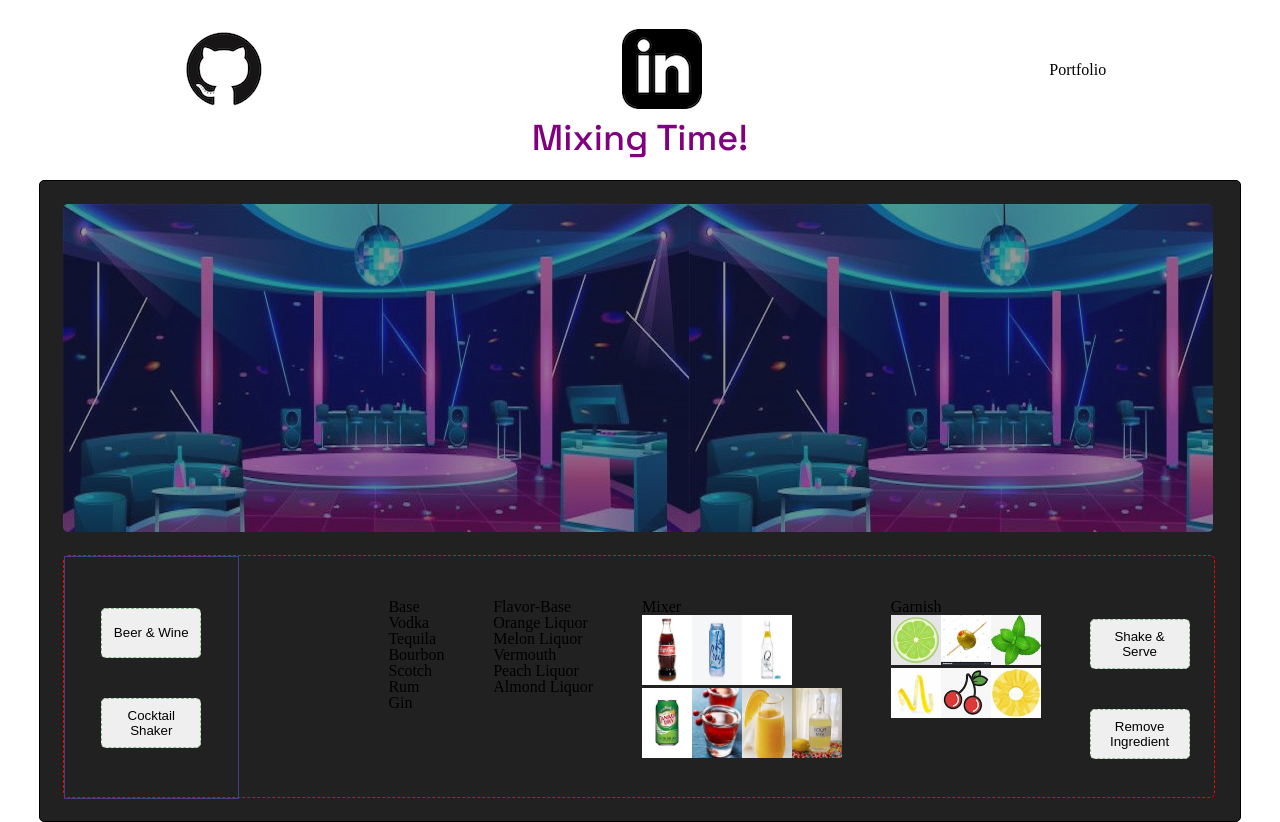
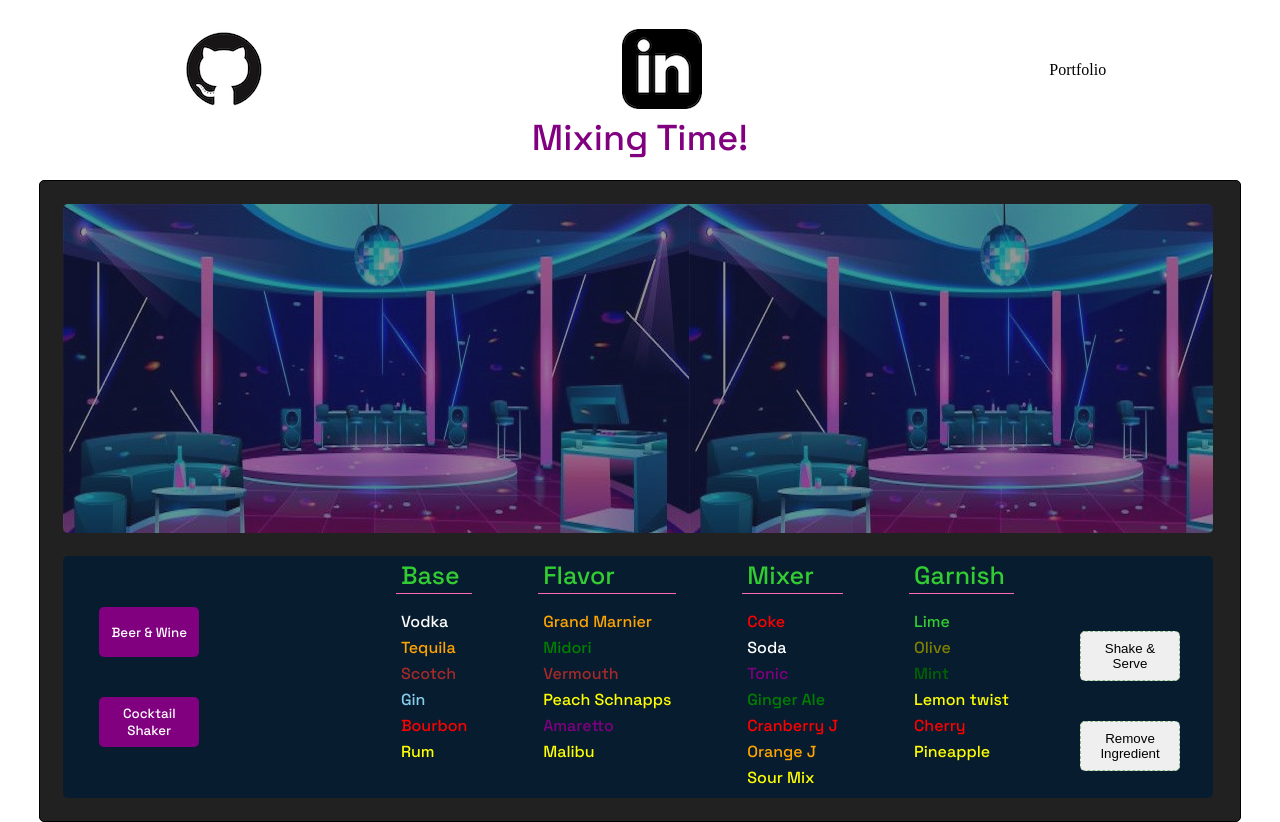
Before and after one commit to alvinc90/Mixing-Time, a website built with webpack: page index.html in a window 1280 px wide. Both pictures are taken after a click on the button "Cocktail Shaker". Built offline with nearby package versions, Linux system fonts and the light colour scheme.

Commit message:
added menu list and styles

```diff
--- a/css/main.css
+++ b/css/main.css
@@ -39,13 +39,13 @@
 }
 
 .game-bar {
-    border: 1px dashed red;
     height: 257px;
     width: 1150px;
     margin-top: 23px;
     margin-left: 23px;
     margin-bottom: 23px;
     border-radius: 5px;
+    background-color: rgb(7, 28, 47);
 }
 
 .game-tab-button-container {
@@ -54,23 +54,28 @@
     align-items: center;
     flex-direction: column;
     overflow: hidden;
-    border: 1px solid darkslateblue;
     width: 15%;
     height: 100%;
+    border-radius: 5px;
 }
 
 .tabButton {
-    border: 1px dashed darkseagreen;
     width: 100px;
     height: 50px;
     margin: 20px 0px;
     border-radius: 5px;
     cursor: pointer;
     outline: none;
+    border: none;
+    background-color: purple;
+    color: white;
+    font-family: 'Space Grotesk', sans-serif;
+    position: relative;
 }
 
 .tabButton:hover {
-  background-color: #ddd;
+  filter: brightness(135%);
+  top: -3px;
 }
 
 .tabcontent-outer-container {
@@ -109,11 +114,11 @@
     color: yellow;
     font-family: 'Space Grotesk', sans-serif;
 }
-.beer-container {
+.beer-container, .wine-container, .mixer-container, .garnish-container, .base-container, .flavor-container {
     margin-top: -40px;
 }
 
-#beer-heading {
+#beer-heading, #wine-heading, #mixer-heading, #garnish-heading, #base-heading, #flavor-heading{
     font-family: 'Space Grotesk', sans-serif;
     color: limegreen;
     padding: 5px;
@@ -122,7 +127,7 @@
     margin-bottom: 15px;
 }
 
-#beer li {
+#beer li, #wine li, #mixer li, #garnish li, #base li, #flavor li {
     color: yellow;
     font-size: 16px;
     font-family: 'Space Grotesk', sans-serif;
@@ -130,8 +135,8 @@
     transition: font-size 0.5s;
 }
 
-#beer li:hover {
-    font-size: 18px;
+#beer li:hover, #wine li:hover, #mixer li:hover, #garnish li:hover, #base li:hover, #flavor li:hover {
+    font-size: 20px;
     cursor: pointer;
     filter: brightness(135%);
 }
--- a/index.html
+++ b/index.html
@@ -40,15 +40,9 @@
                             </ul>
                         </div>
 
-                        <div>
-                            <h3 style="color:yellow">Wine</h3>
+                        <div class="wine-container">
+                            <h3 id="wine-heading">Wine Rack</h3>
                             <ul id="wine">
-                                <li>Opus One</li>
-                                <li>Stag's Leap</li>
-                                <li>Silverado</li>
-                                <li>Robert Mondavi</li>
-                                <li>Cakebread</li>
-                                <li>Dom Perignon</li>
                             </ul>
                         </div>
 
@@ -65,42 +59,27 @@
 
                 <div class="tabcontent-outer-container">
                     <div class="tabcontent-inner-container">
-                        <div>
-                            <h3>Base</h3>
-                            <ul>
-                                <li>Vodka</li>
-                                <li>Tequila</li>
-                                <li>Bourbon</li>
-                                <li>Scotch</li>
-                                <li>Rum</li>
-                                <li>Gin</li>
+                        <div class="base-container">
+                            <h3 id="base-heading">Base</h3>
+                            <ul id="base">
                             </ul>
                         </div>
 
-                        <div>
-                            <h3>Flavor-Base</h3>
-                            <ul>
-                                <li>Orange Liquor</li>
-                                <li>Melon Liquor</li>
-                                <li>Vermouth</li>
-                                <li>Peach Liquor</li>
-                                <li>Almond Liquor</li>
+                        <div class="flavor-container">
+                            <h3 id="flavor-heading">Flavor</h3>
+                            <ul id="flavor">
                             </ul>
                         </div>
 
-                        <div>
-                            <h3>Mixer</h3>
+                        <div class="mixer-container">
+                            <h3 id="mixer-heading">Mixer</h3>
                             <ul id="mixer">
-                            </ul>
-                            <ul id="mixer2">
                             </ul>
                         </div>
 
-                        <div>
-                            <h3>Garnish</h3>
+                        <div class="garnish-container">
+                            <h3 id="garnish-heading">Garnish</h3>
                             <ul id="garnish">
-                            </ul>
-                            <ul id="garnish2">
                             </ul>
                         </div>
 
--- a/src/bar_menu.js
+++ b/src/bar_menu.js
@@ -1,15 +1,24 @@
 import Garnish from "./menu_items/garnish";
 import Mixer from "./menu_items/mixer";
 import Beer from "./menu_items/beer";
+import Wine from "./menu_items/wine";
+import Base from "./menu_items/base";
+import Flavor from "./menu_items/flavor";
 
 class BarMenu {
     generateAllMenu() {
         let garnish = new Garnish;
         let mixer = new Mixer;
         let beer = new Beer;
+        let wine = new Wine;
+        let base = new Base;
+        let flavor = new Flavor;
         garnish.generateGarnish();
         mixer.generateMixer();
         beer.generateBeer()
+        wine.generateWine();
+        base.generateBase();
+        flavor.generateFlavor();
     }
 
 }
--- /dev/null
+++ b/src/menu_items/base.js
@@ -0,0 +1,40 @@
+class Base {
+    generateBase() {
+          const baseArr = [
+            {
+                name: "Vodka",
+                color: "white"
+            },
+            {
+                name: "Tequila",
+                color: "orange"
+            },
+            {
+                name: "Scotch",
+                color: "brown"
+            },
+            {
+                name: "Gin",
+                color: "skyblue"
+            },
+            {
+                name: "Bourbon",
+                color: "red"
+            },
+            {
+                name: "Rum",
+                color: "yellow"
+            }
+        ]
+
+         for(let i = 0; i < baseArr.length; i++) {
+            const ul = document.getElementById("base")
+            const li = document.createElement("li")
+            li.textContent = baseArr[i].name
+            li.style.color = `${baseArr[i].color}`
+            ul.appendChild(li);
+        }
+    }
+}
+
+export default Base;
--- /dev/null
+++ b/src/menu_items/flavor.js
@@ -0,0 +1,40 @@
+class Flavor {
+    generateFlavor() {
+        const flavorArr = [
+            {
+                name: "Grand Marnier",
+                color: "orange"
+            },
+            {
+                name: "Midori",
+                color: "green"
+            },
+            {
+                name: "Vermouth",
+                color: "brown"
+            },
+            {
+                name: "Peach Schnapps",
+                color: "peach"
+            },
+            {
+                name: "Amaretto",
+                color: "purple"
+            },
+            {
+                name: "Malibu",
+                color: "yelow"
+            }
+        ]
+
+        for(let i = 0; i < flavorArr.length; i++) {
+            const ul = document.getElementById("flavor")
+            const li = document.createElement("li")
+            li.textContent = flavorArr[i].name
+            li.style.color = `${flavorArr[i].color}`
+            ul.appendChild(li);
+        }
+    }
+}
+
+export default Flavor;
--- a/src/menu_items/garnish.js
+++ b/src/menu_items/garnish.js
@@ -3,50 +3,44 @@ class Garnish {
     generateGarnish() {
         const garnishArr = [
             {
-                name: "lime",
-                img: "../../images/garnish/lime.jpg"
+                name: "Lime",
+                img: "../../images/garnish/lime.jpg",
+                color: "limegreen"
             },
             {
-                name: "olive",
-                img: "../../images/garnish/olive.jpg"
+                name: "Olive",
+                img: "../../images/garnish/olive.jpg",
+                color: 'olive'
             },
             {
-                name: "mint",
-                img: "../../images/garnish/mint.jpg"
+                name: "Mint",
+                img: "../../images/garnish/mint.jpg",
+                color: "darkgreen"
             },
             {
-                name: "lemon twist",
-                img: "../../images/garnish/lemon_twist.jpg"
+                name: "Lemon twist",
+                img: "../../images/garnish/lemon_twist.jpg",
+                color: "yellow"
             },
             {
-                name: "cherry",
-                img: "../../images/garnish/cherry.jpeg"
+                name: "Cherry",
+                img: "../../images/garnish/cherry.jpeg",
+                color: "red"
             },
             {
-                name: "pineapple.jpg",
-                img: "../../images/garnish/pineapple.jpg"
+                name: "Pineapple",
+                img: "../../images/garnish/pineapple.jpg",
+                color: "yellow"
             }
 
         ]
 
-        for(let i = 0; i < garnishArr.length / 2; i++) {
-           const img = document.createElement("img")
-           const ul = document.getElementById("garnish")
-           img.setAttribute("src", `${garnishArr[i].img}`)
-           img.setAttribute("data-garnish-id1", i)
-           img.setAttribute("height", "50px")
-           img.setAttribute("width", "50px")
-           ul.appendChild(img);
-        }
-
-        for(let i = garnishArr.length / 2; i < garnishArr.length; i++) {
-           const img = document.createElement("img")
-           const ul = document.getElementById("garnish2")
-           img.setAttribute("src", `${garnishArr[i].img}`)
-           img.setAttribute("data-garnish-id2", i)
-           img.setAttribute("height", "50px")
-           img.setAttribute("width", "50px")
-           ul.appendChild(img);
+        for(let i = 0; i < garnishArr.length; i++) {
+            const li = document.createElement("li")
+            const ul = document.getElementById("garnish")
+            li.textContent = garnishArr[i].name
+            li.style.color = `${garnishArr[i].color}`
+            ul.appendChild(li);
         }
     }
 
--- a/src/menu_items/mixer.js
+++ b/src/menu_items/mixer.js
@@ -3,27 +3,33 @@ class Mixer {
         const mixerArr = [
             {
                 name: "Coke",
-                img: "../../images/mixer/coke.jpg"
+                img: "../../images/mixer/coke.jpg",
+                color: "red"
             },
             {
                 name: "Soda",
-                img: "../../images/mixer/soda.jpg"
+                img: "../../images/mixer/soda.jpg",
+                color: "white"
             },
             {
                 name: "Tonic",
-                img: "../../images/mixer/tonic.jpg"
+                img: "../../images/mixer/tonic.jpg",
+                color: "purple"
             },
             {
                 name: "Ginger Ale",
-                img: "../../images/mixer/ginger.jpeg"
+                img: "../../images/mixer/ginger.jpeg",
+                color: "green"
             },
             {
                 name: "Cranberry J",
-                img: "../../images/mixer/cranberry.jpg"
+                img: "../../images/mixer/cranberry.jpg",
+                color: "red"
             },
             {
                 name: "Orange J",
-                img: "../../images/mixer/orange.jpg"
+                img: "../../images/mixer/orange.jpg",
+                color: "orange"
             },
             {
                 name: "Sour Mix",
@@ -31,24 +37,12 @@ class Mixer {
             }
         ]
 
-        for(let i = 0; i < Math.floor(mixerArr.length / 2); i++) {
-            const img = document.createElement("img")
+        for(let i = 0; i < mixerArr.length; i++) {
+            const li = document.createElement("li")
             const ul = document.getElementById("mixer")
-            img.setAttribute('src', `${mixerArr[i].img}`)
-            img.setAttribute('data-mixer-id', i)
-            img.setAttribute("height", "70px")
-            img.setAttribute("width", "50px")
-            ul.appendChild(img)
-        }
-
-        for(let i = Math.floor(mixerArr.length / 2); i < mixerArr.length; i++) {
-            const img = document.createElement("img")
-            const ul = document.getElementById("mixer2")
-            img.setAttribute('src', `${mixerArr[i].img}`)
-            img.setAttribute('data-mixer-id', i)
-            img.setAttribute("height", "70px")
-            img.setAttribute("width", "50px")
-            ul.appendChild(img)
+            li.textContent = mixerArr[i].name
+            li.style.color = `${mixerArr[i].color}`
+            ul.appendChild(li)
         }
 
     }
--- /dev/null
+++ b/src/menu_items/wine.js
@@ -0,0 +1,40 @@
+class Wine {
+    generateWine() {
+        const wineArr = [
+            {
+                name: "Cabernet Sauvignon",
+                color: "orange"
+            },
+            {
+                name: "Pinot Noir",
+                color: "yellow"
+            },
+            {
+                name: "Sauvignon Blanc",
+                color: "limegreen"
+            },
+            {
+                name: "Chardonnay",
+                color: "skyblue"
+            },
+            {
+                name: "Champagne",
+                color: "purple"
+            },
+            {
+                name: "Rose",
+                color: "red"
+            }
+        ]
+
+        for(let i = 0; i < wineArr.length; i++) {
+            const ul = document.getElementById("wine")
+            const li = document.createElement("li")
+            li.textContent = wineArr[i].name
+            li.style.color = `${wineArr[i].color}`
+            ul.appendChild(li);
+        }
+    }
+}
+
+export default Wine;
```
Also changed, not shown: images/bar.jpg (added), 1 other file.
